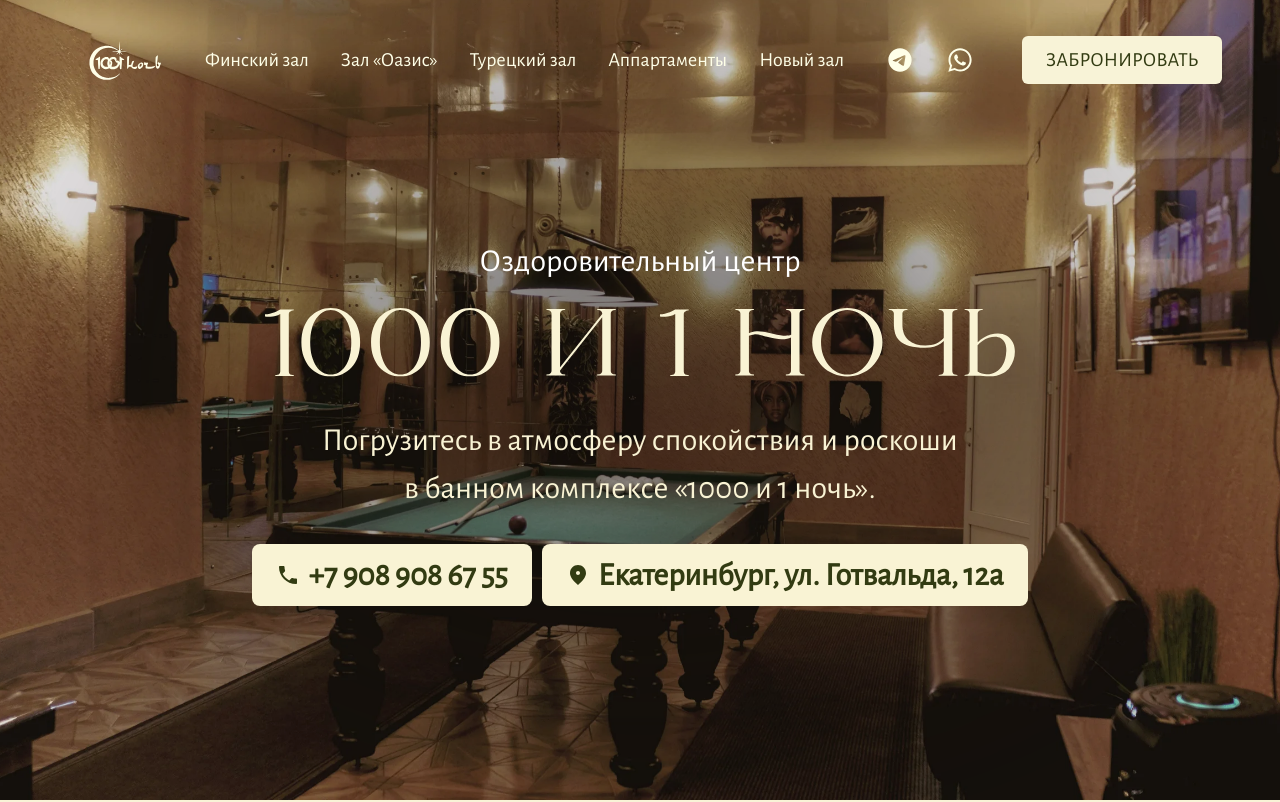
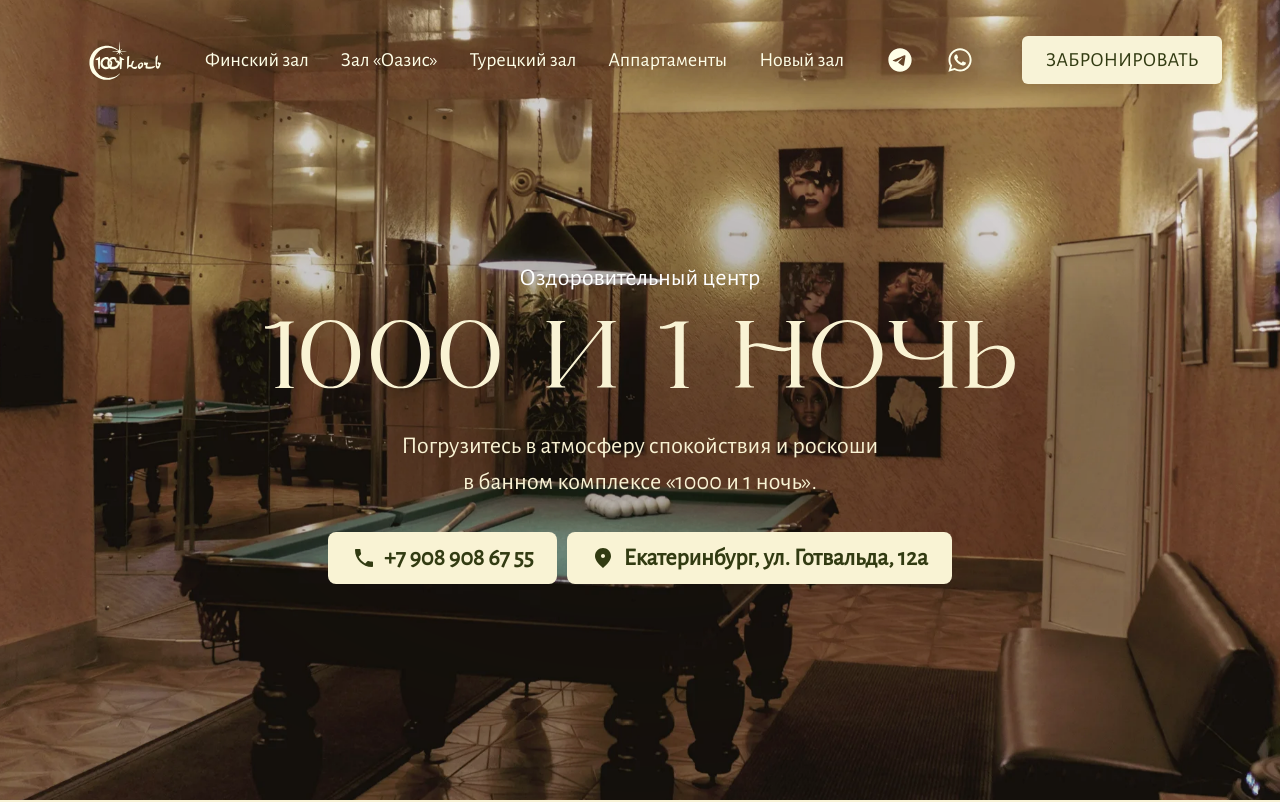
Before and after one commit to Purks1337/sasauni, a Next.js app: page / in a window 1280 px wide. Shown: the top 802 px of the page. Built offline with nearby package versions, Linux system fonts and the light colour scheme.

Commit message:
Нормальные размеры текста на главной и кнопок

```diff
--- a/next.config.mjs
+++ b/next.config.mjs
@@ -9,8 +9,8 @@
     minimumCacheTTL: 60 * 60 * 24 * 365,
     deviceSizes: [360, 414, 640, 768, 1024, 1280, 1536, 1920, 2560],
     imageSizes: [16, 24, 32, 48, 64, 96, 128, 256],
-    // Explicitly allow quality 70, 75, 80, 90 to fix console warnings and runtime errors
-    qualities: [70, 75, 80, 90],
+    // Added 100 to allowed qualities
+    qualities: [70, 75, 80, 90, 100],
   },
   async headers() {
     return [
--- a/src/app/page.tsx
+++ b/src/app/page.tsx
@@ -6,7 +6,7 @@
 import { motion } from 'framer-motion';
 import Image from 'next/image';
 import type { SVGProps } from 'react';
-import { SLIDESHOW_CONFIG } from '@/shared/config/ui';
+import { SLIDESHOW_CONFIG, SLIDESHOW_INTERVAL_MS } from '@/shared/config/ui';
 import type { CSSProperties } from 'react';
 
 // --- Local Icon Components (as per Closed Context rule) ---
@@ -33,8 +33,8 @@
     '/images/main-bg-slideshow/main-bg-04.webp?v=new',
   ];
 
-  // 6000ms interval
-  const { currentIndex, prevIndex } = useSlideshow({ images: heroSlideshowImages, intervalMs: 6000 });
+  // Using exact constant for 8 seconds
+  const { currentIndex, prevIndex } = useSlideshow({ images: heroSlideshowImages, intervalMs: SLIDESHOW_INTERVAL_MS });
 
   return (
     <div className="bg-[#F9F3D4] relative">
@@ -54,15 +54,13 @@
                     key={src}
                     className="absolute inset-0"
                     style={{
-                      // LOGIC:
-                      // If Prev: Z-Index 2 (Top), Opacity goes to 0 (Fade Out).
-                      // If Active: Z-Index 1 (Bottom), Opacity is 1 (Instant Show).
-                      // This ensures the Active image is visible BEHIND the Prev image while Prev fades out.
+                      // LOGIC: New slide is instantly visible (opacity 1) but behind (z-index 1).
+                      // Old slide stays on top (z-index 2) and fades out (opacity 0).
                       zIndex: isPrev ? 2 : (isActive ? 1 : 0),
                       opacity: isActive ? 1 : 0,
                       transition: isPrev
                         ? `opacity ${SLIDESHOW_CONFIG.crossfadeMs}ms ${SLIDESHOW_CONFIG.fadeEase}`
-                        : 'none', // IMPORTANT: No transition for appearing, only for disappearing
+                        : 'none',
                       willChange: 'opacity, z-index',
                     }}
                   >
@@ -70,10 +68,11 @@
                       className={`absolute inset-0 ${shouldAnimate ? 'zoom-animate' : ''}`}
                       style={
                         {
-                          '--zoom-from': '1.15',
-                          '--zoom-to': '1.0',
-                          '--zoom-duration': '20000ms',
-                          '--zoom-ease': 'linear',
+                          '--zoom-from': SLIDESHOW_CONFIG.zoomFrom,
+                          '--zoom-to': SLIDESHOW_CONFIG.zoomTo,
+                          // Duration is 3x interval to ensure linear motion never stops during visibility
+                          '--zoom-duration': '24000ms',
+                          '--zoom-ease': SLIDESHOW_CONFIG.zoomEase,
                           willChange: 'transform',
                         } as CSSProperties
                       }
@@ -84,7 +83,7 @@
                         fill
                         sizes="100vw"
                         priority={index === 0}
-                        quality={80}
+                        quality={100}
                         className="object-cover object-center"
                       />
                     </div>
@@ -114,7 +113,7 @@
                     height: '1022px',
                     left: 'calc(50% - 1582px / 2)',
                     top: 'calc(50% - 1022px / 2 + 0.5px)',
-                    opacity: 0.85,
+                    opacity: 0.45,
                   }}
                   viewBox="0 0 1582 1022"
                   fill="none"
@@ -135,7 +134,7 @@
                 {/* Heading Container */}
                 <div className="flex flex-col items-center w-full gap-4 relative z-10">
                   <div className="flex flex-col items-center gap-1 w-full">
-                    <h1 className="text-2xl sm:text-3xl lg:text-[32px] font-light text-white leading-[1.2] tracking-[0.006em]">
+                    <h1 className="text-2xl sm:text-3xl lg:text-[24px] font-light text-white leading-[1.2] tracking-[0.006em]">
                       Оздоровительный центр
                     </h1>
                     <div className="relative w-full px-2 sm:px-0 sm:w-[750px] aspect-[750/115]">
@@ -149,7 +148,7 @@
                     </div>
                   </div>
                   <p
-                    className="text-xl sm:text-2xl lg:text-[32px] font-normal text-[#F9F3D4] leading-[150%] tracking-[0.006em] text-center px-2"
+                    className="text-xl sm:text-2xl lg:text-[24px] font-normal text-[#F9F3D4] leading-[150%] tracking-[0.006em] text-center px-2"
                     style={{ zIndex: 2 }}
                   >
                     Погрузитесь в атмосферу спокойствия и роскоши<br className="hidden sm:block" />
@@ -167,7 +166,7 @@
               >
                 <a
                   href="tel:+79089086755"
-                  className="w-full sm:w-auto inline-flex items-center justify-center gap-2 bg-[#F9F3D4] text-[#323B12] rounded-lg px-6 py-4 sm:px-6 sm:py-3 text-lg sm:text-xl lg:text-[32px] font-bold leading-[1.2] transition-all duration-300 ease-out hover:shadow-lg hover:scale-102 active:scale-100 relative z-10 hover:bg-[#f8e99e]"
+                  className="w-full sm:w-auto inline-flex items-center justify-center gap-2 bg-[#F9F3D4] text-[#323B12] rounded-lg px-6 py-4 sm:px-6 sm:py-3 text-lg sm:text-xl lg:text-[24px] font-bold leading-[1.2] transition-all duration-300 ease-out hover:shadow-lg hover:scale-102 active:scale-100 relative z-10 hover:bg-[#f8e99e]"
                 >
                   <LocalPhoneIcon className="w-6 h-6 flex-shrink-0" style={{ fill: '#323B12' }} />
                   <span>+7 908 908 67 55</span>
@@ -175,7 +174,7 @@
                 <a
                   href="#map"
                   onClick={handleScrollToMap}
-                  className="w-full sm:w-auto inline-flex items-center justify-center gap-2 bg-[#F9F3D4] text-[#323B12] rounded-lg px-6 py-4 sm:px-6 sm:py-3 text-lg sm:text-xl lg:text-[32px] font-bold leading-[1.2] transition-all duration-300 ease-out hover:shadow-lg hover:scale-102 active:scale-100 cursor-pointer relative z-10 hover:bg-[#f8e99e]"
+                  className="w-full sm:w-auto inline-flex items-center justify-center gap-2 bg-[#F9F3D4] text-[#323B12] rounded-lg px-6 py-4 sm:px-6 sm:py-3 text-lg sm:text-xl lg:text-[24px] font-bold leading-[1.2] transition-all duration-300 ease-out hover:shadow-lg hover:scale-102 active:scale-100 cursor-pointer relative z-10 hover:bg-[#f8e99e]"
                 >
                   <LocalLocationIcon className="w-6 h-6 flex-shrink-0" style={{ fill: '#323B12' }} />
                   <span className="text-center">Екатеринбург, ул. Готвальда, 12а</span>
--- a/src/features/room-slideshow/ui/room-slideshow.tsx
+++ b/src/features/room-slideshow/ui/room-slideshow.tsx
@@ -2,7 +2,7 @@
 import Image from 'next/image';
 import { CSSProperties } from 'react';
 import { useSlideshow } from '../model/useSlideshow';
-import { SLIDESHOW_CONFIG } from '@/shared/config/ui';
+import { SLIDESHOW_CONFIG, SLIDESHOW_INTERVAL_MS } from '@/shared/config/ui';
 
 interface RoomSlideshowProps {
   images: string[];
@@ -12,9 +12,9 @@
 /**
  * RoomSlideshow
  * Cross-fading background slideshow for room pages.
- * Updated: New slide appears instantly behind, Old slide fades out on top.
+ * Updated to use global interval constant and quality 100.
  */
-export function RoomSlideshow({ images, intervalMs = 6000 }: RoomSlideshowProps) {
+export function RoomSlideshow({ images, intervalMs = SLIDESHOW_INTERVAL_MS }: RoomSlideshowProps) {
   const { currentIndex, prevIndex } = useSlideshow({ images, intervalMs });
 
   if (!images || images.length === 0) {
@@ -34,8 +34,6 @@
               key={src}
               className="absolute inset-0"
               style={{
-                // Ensure Prev stays ON TOP (z:2) and fades out
-                // Active stays BELOW (z:1) and is instantly opaque
                 zIndex: isPrev ? 2 : (isActive ? 1 : 0),
                 opacity: isActive ? 1 : 0,
                 transition: isPrev
@@ -50,7 +48,7 @@
                   {
                     '--zoom-from': SLIDESHOW_CONFIG.zoomFrom,
                     '--zoom-to': SLIDESHOW_CONFIG.zoomTo,
-                    '--zoom-duration': '20000ms',
+                    '--zoom-duration': '24000ms',
                     '--zoom-ease': SLIDESHOW_CONFIG.zoomEase,
                     willChange: 'transform',
                   } as CSSProperties
@@ -62,7 +60,7 @@
                   fill
                   sizes="100vw"
                   priority={index === 0}
-                  quality={80}
+                  quality={100}
                   className="object-cover object-center"
                 />
               </div>
--- a/src/shared/config/ui.ts
+++ b/src/shared/config/ui.ts
@@ -3,16 +3,16 @@
  */
 
 // How long each image is fully visible before the next one starts fading in.
-// 6000ms = 6 seconds
-export const SLIDESHOW_INTERVAL_MS = 6000;
+// SET TO EXACTLY 8 SECONDS as requested.
+export const SLIDESHOW_INTERVAL_MS = 8000;
 
 // Fine-tune slideshow animation globally from here.
 export const SLIDESHOW_CONFIG = {
-  // Duration of the crossfade transition between images.
-  // 3000ms for a very smooth, slow fade overlap.
-  crossfadeMs: 3000,
+  // Duration of the crossfade transition (fade out).
+  // 2000ms gives a smooth transition without stealing too much time from the 8s visibility.
+  crossfadeMs: 2000,
   // Starting scale for the zoom animation.
-  zoomFrom: 1.15,
+  zoomFrom: 1.5,
   // Ending scale for the zoom animation.
   zoomTo: 1.0,
   // CSS timing function for the zoom animation.
```
